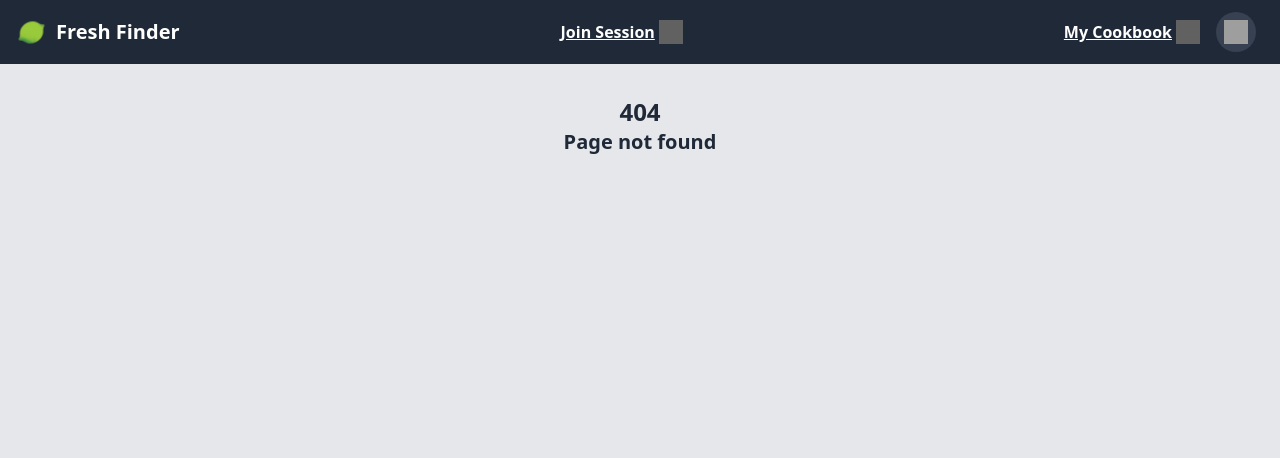
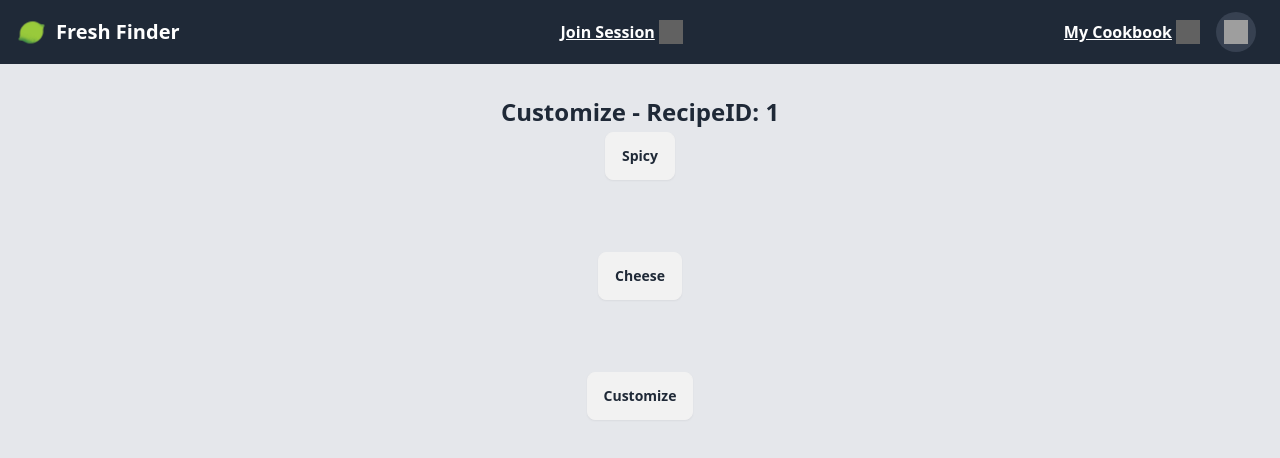
Before and after one commit to ManuelLerchner/FreshFinder, a React (Create React App) app in the folder apps/web/: page /customize/1 in a window 1280 px wide. Before the commit this address had no page. Shown: the top 458 px of the page. Built offline with nearby package versions, Linux system fonts and the light colour scheme; grey boxes are pictures that could not be loaded.

Commit message:
Implemented OpenAI

```diff
--- a/apps/web/package.json
+++ b/apps/web/package.json
@@ -12,6 +12,7 @@
     "@types/node": "^16.18.61",
     "@types/react": "^18.2.37",
     "@types/react-dom": "^18.2.15",
+    "axios": "^1.6.2",
     "openai": "^4.19.0",
     "react": "^18.2.0",
     "react-dom": "^18.2.0",
--- a/apps/web/src/App.tsx
+++ b/apps/web/src/App.tsx
@@ -10,6 +10,7 @@ import Cooking from "./pages/Cooking";
 import OrderSuccesfull from "./pages/OrderSuccesfull";
 import JoinSession from "./pages/JoinSession";
 import Cookbook from "./pages/Cookbook";
+import Customize from "./pages/Customize";
 
 
 function App() {
@@ -22,6 +23,7 @@ function App() {
           <Route path="/meal-picker" element={<MealPicker />} />
           <Route path="/food-selection" element={<SelectionPage />} />
           <Route path="/cooking/:recipeID" element={<Cooking />} />
+          <Route path="/customize/:recipeID" element={<Customize />} />
           <Route path="/join_session" element={<JoinSession />} />
           <Route path="/success" element={<OrderSuccesfull />} />
           <Route path="/cookbook" element={<Cookbook />} />
--- a/apps/web/src/components/OpenAIClient.tsx
+++ b/apps/web/src/components/OpenAIClient.tsx
@@ -1,8 +1,4 @@
 const { Configuration, OpenAIApi } = require("openai");
 
-const supabaseUrl = 'https://api.openai.com/v1/engines/davinci/completions'
-const openAiKey = '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'
-
-export const configuration = new Configuration({
-    apiKey: openAiKey
-  });
+export const openaiURL = 'https://api.openai.com/v1/chat/completions'
+export const openAiKey = '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'
--- a/apps/web/src/pages/Cookbook.tsx
+++ b/apps/web/src/pages/Cookbook.tsx
@@ -53,15 +53,22 @@ export default function Cookbook() {
               name={recipe.title}
               image={recipe.url}
               body={
-                <div className="flex justify-center items-center">
+                <div className="flex justify-center items-center gap-4">
                   <button
                     className="bg-green-500 hover:bg-green-600 text-white px-4 py-2 rounded-md hover:scale-[102%]"
                     onClick={() => {
-                      const recipeID = 0;
-                      navigate("/cooking/"+recipeID);
+                      navigate("/cooking/"+recipe.RecipeId);
                     }}
                   >
                     Create Session
+                  </button>
+                  <button
+                    className="bg-blue-500 hover:bg-blue-600 text-white px-4 py-2 rounded-md hover:scale-[102%]"
+                    onClick={() => {
+                      navigate("/customize/"+recipe.RecipeId);
+                    }}
+                  >
+                    Customize
                   </button>
                 </div>
               }
--- a/apps/web/src/pages/Cooking.tsx
+++ b/apps/web/src/pages/Cooking.tsx
@@ -5,11 +5,6 @@ import { supabase } from "../components/SupabaseClient";
 export default function Cooking() {
 
   const { recipeID } = useParams();
-
-  function adaptClientData(payload: any) {
-    // Adapt the client data here
-
-  }
 
   function startSynchronisation() {
     const channel = supabase.channel(sessionID);
@@ -36,6 +31,7 @@ export default function Cooking() {
     // Add a listener until someone joins the session
     channel
       .on('presence', { event: 'join' }, ({ key, newPresences }) => {
+        console.log("Recognized Partner")
         startSynchronisation();
       })
       .subscribe()
--- /dev/null
+++ b/apps/web/src/pages/Customize.tsx
@@ -0,0 +1,118 @@
+import {  useState } from "react";
+import { useNavigate, useParams } from "react-router-dom";
+import { supabase } from "../components/SupabaseClient";
+import { openAiKey, openaiURL } from "../components/OpenAIClient";
+import axios from "axios";
+
+
+export default function Customize() {
+
+  const { recipeID } = useParams();
+
+  //const [prompt, setPrompt] = useState("");
+  const [apiResponse, setApiResponse] = useState("");
+  const [loading, setLoading] = useState(false);
+
+  // add statefule variables for the sliders
+  const [spicy, setSpicy] = useState("");
+  const [cheese, setCheese] = useState("");
+
+
+  const handleAISubmit = async (data: { id: any; name: any;  Ingredients: any; Steps: any }) => {
+    // console.log("data", data);
+    let prompt = `This is a recipe for ${data.name}. The ingredients are [${data.Ingredients.Ingredients}] with the corresponding Amount: [${data.Ingredients.AmountOnePerson}].`;
+    prompt += `The steps to make it are: [${data.Steps}].`;
+    prompt += `Adapt the recipe to be more or less spicy: ${spicy}. A value greater 0 means more spicy, a value less than 0 means less spicy.`;
+    prompt += `Adapt the recipe to be more or less cheesy: ${cheese}. A value greater 0 means more cheesy, a value less than 0 means less cheesy.`;
+    prompt += 'Choose the number of amount you want to add or reduce to adjust the recipe.'
+    prompt += 'Return the recipe with the adapted ingredients and adapted steps. Use the JSON format.: "{ "Ingredients": {"Ingredients":[ ... ],"AmountOnePerson":[...]}, "Steps": [ ... ] }"\n'
+    prompt += 'Only return the JSON file with no preleading or succesional text.'
+    // console.log("prompt ", prompt);
+    const fetchData = async () => {
+      setLoading(true);
+      try {
+        const response = await axios.post(
+          openaiURL,
+          {
+            messages: [{"role": "user", "content": prompt}],
+            model: 'gpt-3.5-turbo',
+            temperature: 0.5,
+            max_tokens: 1000,
+          },
+          {
+            headers: {
+              'Content-Type': 'application/json',
+              'Authorization': `Bearer `+ openAiKey,
+            },
+          }
+        );
+        setApiResponse(response.data.choices[0].message.content);
+        console.log("response", response.data.choices[0].message.content);
+      } catch (error) {
+        console.error('Error:', error);
+      }
+      setLoading(false);
+    };
+    fetchData();
+  };
+
+  return (
+    <>
+      <div className="flex flex-col items-center my-4">
+        <h1 className="text-2xl font-bold"> Customize -  RecipeID: {recipeID}</h1>
+        <div className="dropdown">
+          <label tabIndex={0} className="btn m-1">Spicy</label>
+          <ul tabIndex={0} className="dropdown-content z-[1] menu p-2 shadow bg-base-100 rounded-box w-52 flex items-center justify-center">
+          <input type="range" min={-100} max="100" className="range" step="50" defaultValue="0" onChange={
+            (e) => {
+              setSpicy(e.target.value);
+            }
+          }/>
+            <div className="w-full flex justify-between text-xs px-2">
+              <span>--</span>
+              <span>-</span>
+              <span>0</span>
+              <span>+</span>
+              <span>++</span>
+            </div>
+          </ul>
+        </div>
+        <div className="dropdown mt-16">
+          <label tabIndex={0} className="btn m-1">Cheese</label>
+          <ul tabIndex={0} className="dropdown-content z-[1] menu p-2 shadow bg-base-100 rounded-box w-52 flex items-center justify-center">
+          <input type="range" min={-100} max="100" className="range" step="50" defaultValue="0" onChange={
+            (e) => {
+              setCheese(e.target.value);
+            }
+          } />
+          <div className="w-full flex justify-between text-xs px-2">
+            <span>--</span>
+            <span>-</span>
+            <span>0</span>
+            <span>+</span>
+            <span>++</span>
+          </div>
+          </ul>
+          </div>
+          <div className="dropdown mt-16">
+            <label tabIndex={0} className="btn m-1" onClick={() => {
+              supabase.from("Recipes")
+                .select("id, name, Ingredients, Steps")
+                .eq("id", recipeID)
+                .then((data) => {
+                  if(data && data.data && data.data.length){
+                    handleAISubmit(data.data[0]);
+                  }
+                });
+            }}>Customize</label>
+          </div>
+          {loading && (
+          <div className="flex flex-column items-center my-4">
+              <p className="text-xl font-bold">Customizing...</p>
+              <span className="loading loading-ring loading-lg"></span>
+          </div>
+          )}
+      </div>
+    </>
+  );
+}
--- a/apps/web/src/pages/JoinSession.tsx
+++ b/apps/web/src/pages/JoinSession.tsx
@@ -7,10 +7,14 @@ export default function JoinSession() {
 
   const navigate = useNavigate();
   const [sessionID, setsessionID] = useState("");
+  const [recipeID, setrecipeID] = useState("");
+
 
   // Simple function to log any messages we receive
   function updateRecipeSteps( payload: any) {
-   console.log(payload)
+    setrecipeID(payload.recipeID)
+    console.log("Received new RecipeID: ", recipeID)
+    navigate("/cooking/" + recipeID);
   }
 
   return (
@@ -36,9 +40,7 @@ export default function JoinSession() {
           }
           channel.subscribe(async (status) => {
             if (status !== 'SUBSCRIBED') { return }
-
-            const presenceTrackStatus = await channel.track(userStatus)
-            console.log(presenceTrackStatus)
+             await channel.track(userStatus)
           })
           channel.on(
             'broadcast',
```
Also changed, not shown: 1 other file (tests, documents, lock files or other folders).
